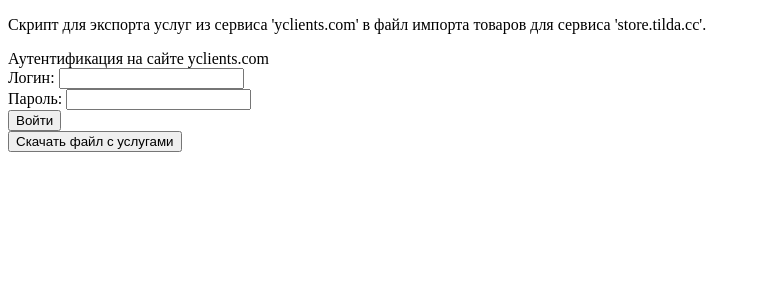
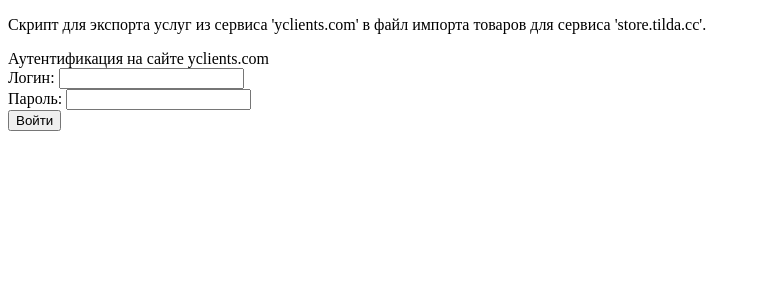
Before and after one commit to khusamov/export-yclients-services-to-tilda-store, a React (Create React App) app: page / in a window 1280 px wide. Shown: the top 300 px of the page, without its empty margins (0-757 px from the left). Built offline with nearby package versions, Linux system fonts and the light colour scheme.

Commit message:
Добавлена более понятная переменная isAuth

```diff
--- a/src/App.tsx
+++ b/src/App.tsx
@@ -8,6 +8,7 @@
 export default function App() {
 	const [userToken, setUserToken] = useUserToken()
 	const [serverMessage, setServerMessage] = useState<string | null>(null)
+	const isAuth = userToken !== null
 
 	const onAuthFormSubmit: TAuthFormSubmit = async ({login, password}) => {
 		const body = await YclientsApi.auth(login, password)
@@ -34,10 +35,10 @@
 				Скрипт для экспорта услуг из сервиса 'yclients.com' в файл импорта товаров для сервиса 'store.tilda.cc'.
 			</p>
 			<div>
-				{userToken === null ? <AuthForm onSubmit={onAuthFormSubmit}/> : <div>userToken: {userToken}</div>}
 				{serverMessage && <div className={styles.ServerMessageStyle}>{serverMessage}</div>}
-				{userToken && <div><button onClick={onLogoutButtonClick}>Отмена аутентификации</button></div>}
-				<div><button onClick={onDownloadButtonClick}>Скачать файл с услугами</button></div>
+				{isAuth ? <div>Аутентификация выполнена успешно. Получен токен: {userToken}</div> : <AuthForm onSubmit={onAuthFormSubmit}/>}
+				{isAuth && <div><button onClick={onLogoutButtonClick}>Отмена аутентификации</button></div>}
+				{isAuth && <div><button onClick={onDownloadButtonClick}>Скачать файл с услугами</button></div>}
 			</div>
 		</div>
 	)
```
